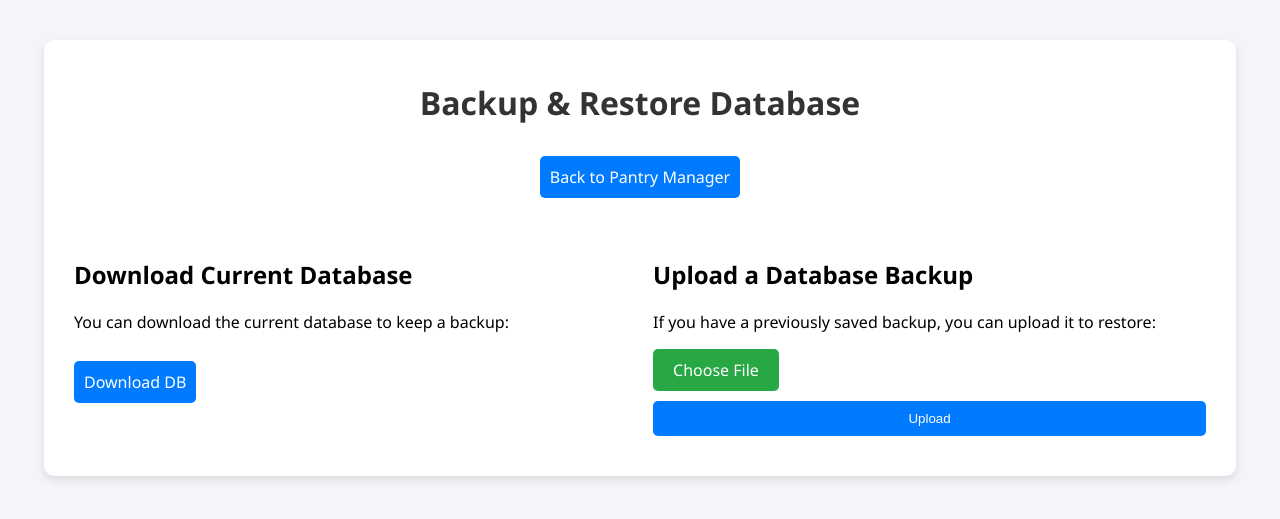
After one commit to mintcreg/pantry_tracker, a Flask app: template webapp/templates/backup.html in a window 1280 px wide. The commit adds this page. Shown: the top 519 px of the page. Run offline with Flask 2, Linux system fonts and the light colour scheme; the template is opened without the code that fills it, so the values that code supplies are empty; parts of the project's set-up code (start-up, migrations or seed data) failed here and were passed over.

Commit message:
Add files via upload

```diff
--- /dev/null
+++ b/webapp/templates/backup.html
@@ -0,0 +1,55 @@
+<!DOCTYPE html>
+<html lang="en">
+<head>
+    <meta charset="UTF-8">
+    <title>Backup & Restore Database</title>
+    <link rel="icon" href="{{ url_for('static', filename='images/favicon.ico') }}" type="image/x-icon">
+    <link rel="stylesheet" href="{{ url_for('static', filename='style.css') }}">
+    <script>
+        // Show confirmation prompt after a successful upload
+        function showConfirmation() {
+            alert("Database uploaded successfully!");
+        }
+    </script>
+</head>
+<body>
+<div class="container">
+
+    <h1>Backup & Restore Database</h1>
+
+	    <!-- Back to Pantry Manager at the top -->
+    <div style="text-align: center; margin-bottom: 20px;">
+        <a href="{{ url_for('index') }}" class="add-row-btn" style="text-decoration: none; display: inline-block; width: auto;">
+            Back to Pantry Manager
+        </a>
+    </div>
+
+    <!-- Two form sections side-by-side -->
+    <div class="generate-form" style="display: flex; flex-wrap: wrap; justify-content: space-between; align-items: flex-start;">
+        <!-- Download Section (Left) -->
+        <div class="form-section" style="flex: 0 0 48%;">
+            <h2>Download Current Database</h2>
+            <p>You can download the current database to keep a backup:</p>
+			<br>
+            <a href="{{ url_for('download_db') }}" class="add-row-btn" style="text-decoration: none;">Download DB</a>
+        </div>
+
+        <!-- Separator Line -->
+        <div class="line-separator"></div>
+
+        <!-- Upload Section (Right) -->
+        <div class="form-section" style="flex: 0 0 48%;">
+            <h2>Upload a Database Backup</h2>
+            <p>If you have a previously saved backup, you can upload it to restore:</p>
+            <form action="{{ url_for('upload_db') }}" method="post" enctype="multipart/form-data" class="backup-form" onsubmit="showConfirmation()">
+				<label for="file-upload" class="file-upload-btn">Choose File</label>
+				<input id="file-upload" type="file" name="file" accept=".db" required>
+				<input type="submit" value="Upload" class="add-row-btn">
+			</form>
+
+        </div>
+    </div>
+
+</div>
+</body>
+</html>
```
Also changed, not shown: webapp/templates/index.html (+5 -4 lines).
